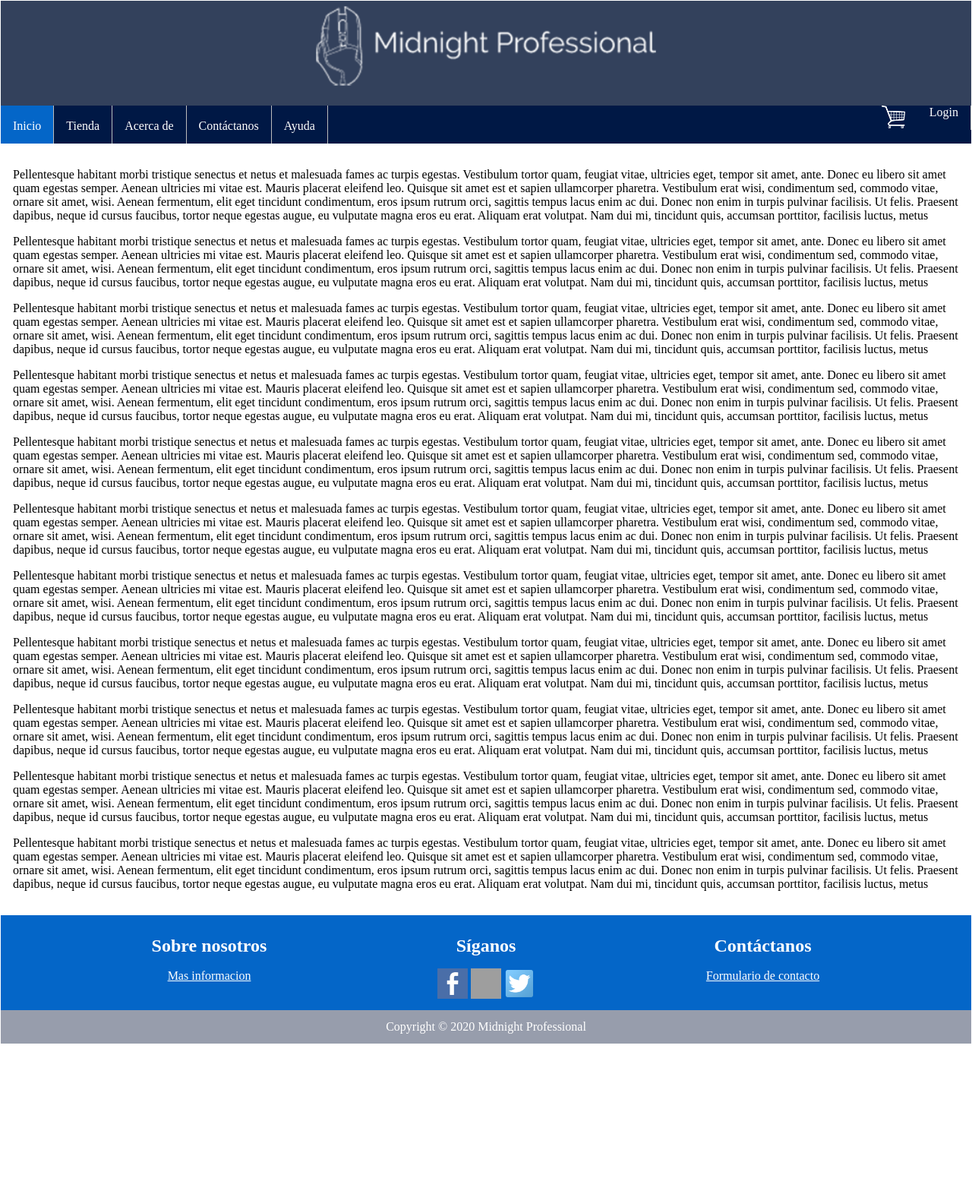
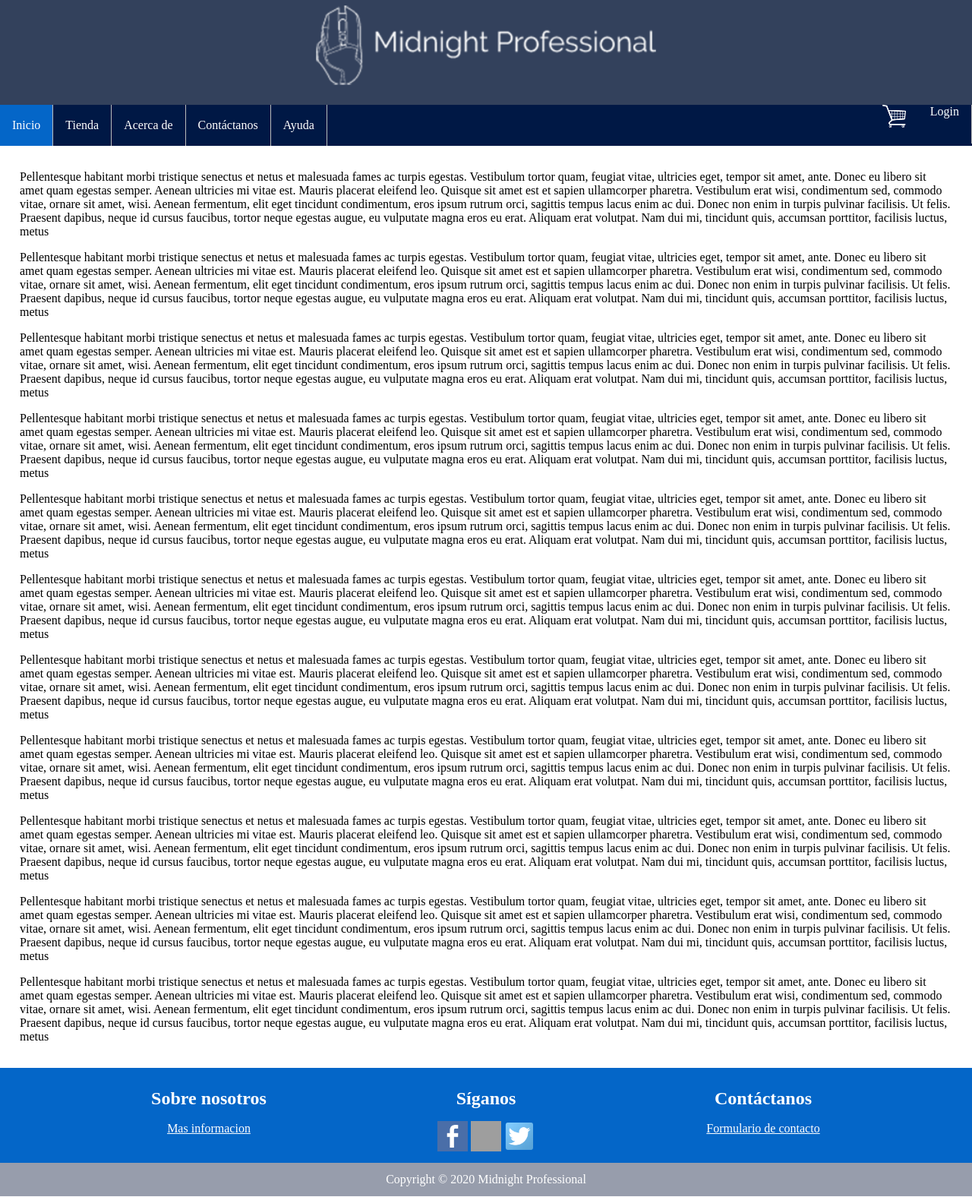
Before and after one commit to icryeverytime/proyecto.github.io, a PHP site: page / in a window 1280 px wide. Shown: the whole page at 76% size. Before the commit the page ends 1374 px from the top, so only its background shows below. Run offline with PHP 8.4, Linux system fonts and the light colour scheme; grey boxes are pictures that could not be loaded.

Commit message:
Detalles Navbar
Quite margin que tenia navbar y mejore algo el boton de login

```diff
--- a/estilos/estilos.css
+++ b/estilos/estilos.css
@@ -1,6 +1,8 @@
-body {
-    padding: 0;
-    margin: 1px;
+#navbar{
+  width: 100%;
+}
+body{
+  margin: 0px;
 }
 .img-centrar{
   display: block;
@@ -49,6 +51,7 @@ li:last-child {
     padding: 14px 16px;
     padding-top: 0;
     text-decoration: none;
+    height: 40px;
   }
 
 li a:hover:not(.active) {
@@ -65,6 +68,8 @@ li a:hover:not(.active) {
 }
 .content {
   padding: 16px;
+  margin-left: 10px;
+  margin-right: 10px;
 }
 header{
   background-color:#33415C;
@@ -72,7 +77,7 @@ header{
 
 /* Add some top padding to the page content to prevent sudden quick movement (as the navigation bar gets a new position at the top of the page (position:fixed and top:0) */
 .sticky + .content {
-  padding-top: 70px;
+  padding-top: 150px;
 }
 /* Extra small devices (phones, 600px and down) */
 @media only screen and (max-width: 600px) {
--- a/index.html
+++ b/index.html
@@ -29,15 +29,15 @@
                 <nav>
                     <ul>
                         <li><a class="active" id="hide" href="index.html"><br>Inicio</a></li>
-                        <li><a href="aas.asp" id="hide"><br>Tienda</a></li>
+                        <li><a href="aas.html" id="hide"><br>Tienda</a></li>
                         <li><a href="contact.asp" id="hide"><br>Acerca de</a></li>
                         <li><a href="about.asp" id="hide"><br>Contáctanos</a></li>
                         <li><a href="about.asp" id="hide"><br>Ayuda</a></li>
+                        <li style="float:right;text-align: center;height: 50.8px;"><a href="login.html">Login</a></li>
                         <li onclick="tres()">
                           <img src="img/menu.png" width="40px" height="40px" id="show">
                         </li>
-                        <li style="float:right;"><a href="login.html">Login</a></li>
-                        <li style="float:right;"><a href="login.html"><img src="img/cart.png" width="31px" height="30px"></a></li>
+                        <li style="float:right;text-align: center;"><a href="login.html" ><img src="img/cart.png" width="31px" height="30px"></a></li>
                       </ul>
                 </nav>
                 <div id="mostrar">
@@ -99,7 +99,7 @@
             function myFunction() {
               var dos=document.getElementById("mostrar");
               dos.style.display="none";
-              if (window.pageYOffset >= sticky) {
+              if (window.pageYOffset > sticky) {
                 navbar.classList.add("sticky");
                 if(xl.matches)
                 {
```
